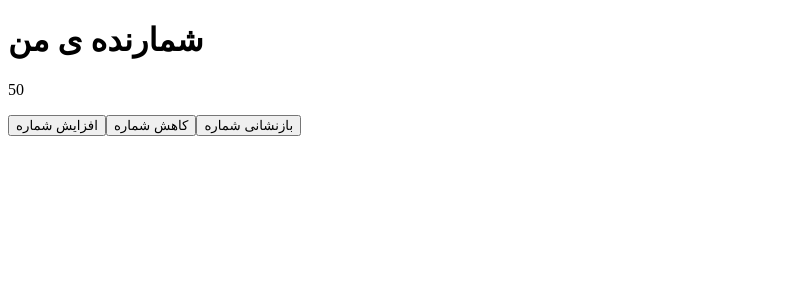
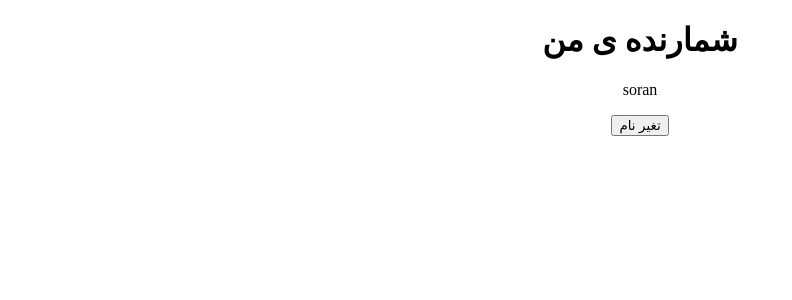
Before and after one commit to soranlotfi/React-project-start-up, a React (Create React App) app: page / in a window 1280 px wide. Shown: the top 300 px of the page, without its empty margins (0-792 px from the left). Built offline with nearby package versions, Linux system fonts and the light colour scheme.

Commit message:
event handling in class components

```diff
--- a/src/App.js
+++ b/src/App.js
@@ -1,6 +1,6 @@
-
 import{useState} from "react";
-
+import Counter from "./Components/Counter";
+import "./style/style.css"
 const App =  ()=>{
     const [count ,setCount] = useState(50);
     const increaseCount = ()=>{
@@ -13,14 +13,11 @@ const App =  ()=>{
         setCount(50)
     }
         return(
-            <div>
-                <header>
+            <div className={"app"}>
+                <header >
                     <h1>شمارنده ی من </h1>
                 </header>
-                <p>{count}</p>
-                <button onClick={increaseCount}>افزایش شماره </button>
-                <button onClick={decreaseCount}>کاهش شماره </button>
-                <button onClick={resetCount}>بازنشانی شماره </button>
+               <Counter/>
             </div>
         )
 }
--- /dev/null
+++ b/src/Components/Counter.jsx
@@ -0,0 +1,25 @@
+import {Component} from "react";
+
+class counter extends  Component {
+    changName=()=>{
+            this.setState({name:"sina"})
+    }
+    constructor() {
+        super();
+        this.state={
+            name:"soran"
+        }
+    }
+
+
+    render() {
+        return(
+            <div>
+                <p>{this.state.name}</p>
+                <button onClick={this.changName}> تغیر نام </button>
+            </div>
+        )
+    }
+}
+
+export default  counter;
--- a/src/style/style.css
+++ b/src/style/style.css
@@ -4,3 +4,10 @@
     color: #000;
     text-align: center;
 }
+
+
+.app{
+    text-align: center;
+    justify-content: center;
+
+}
```
